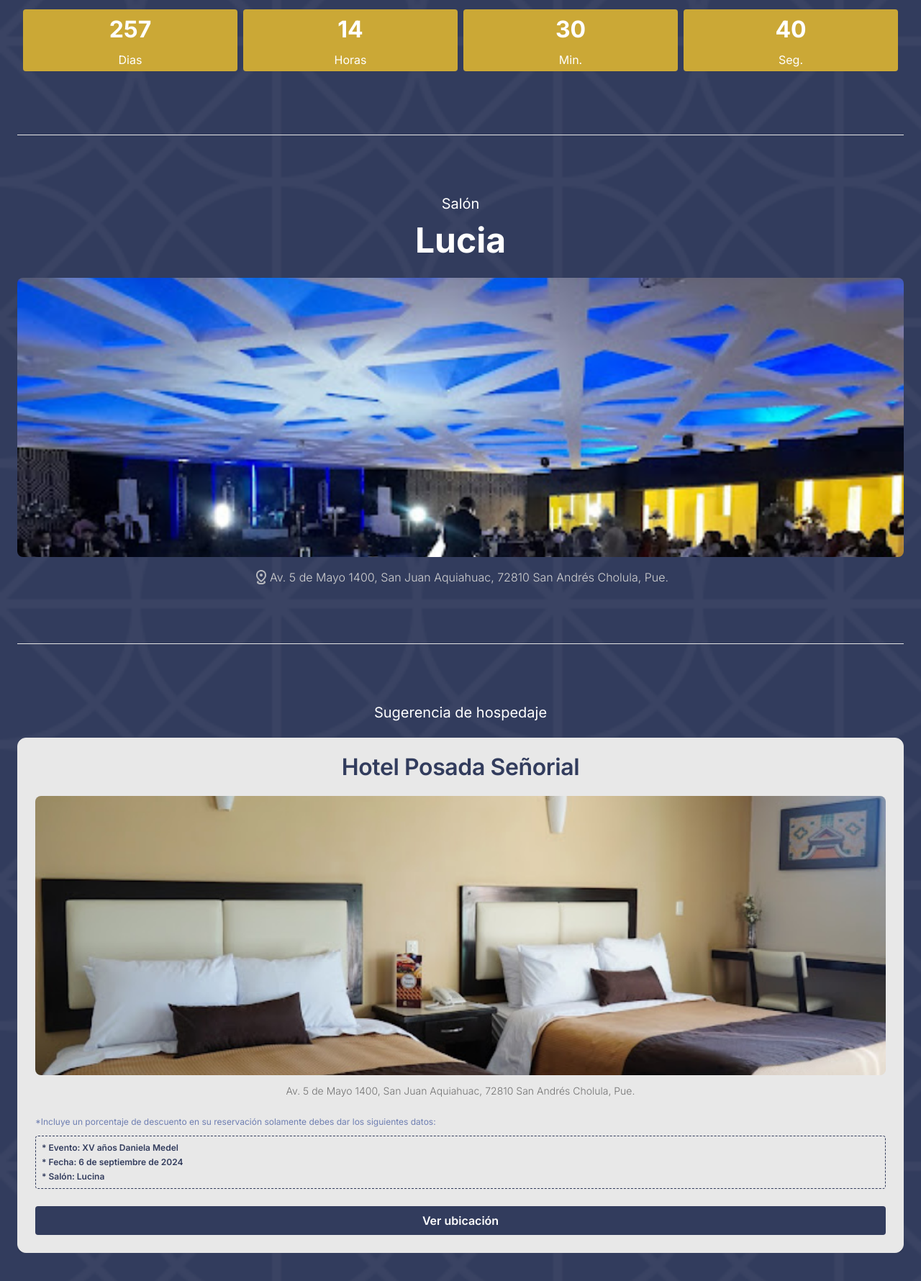
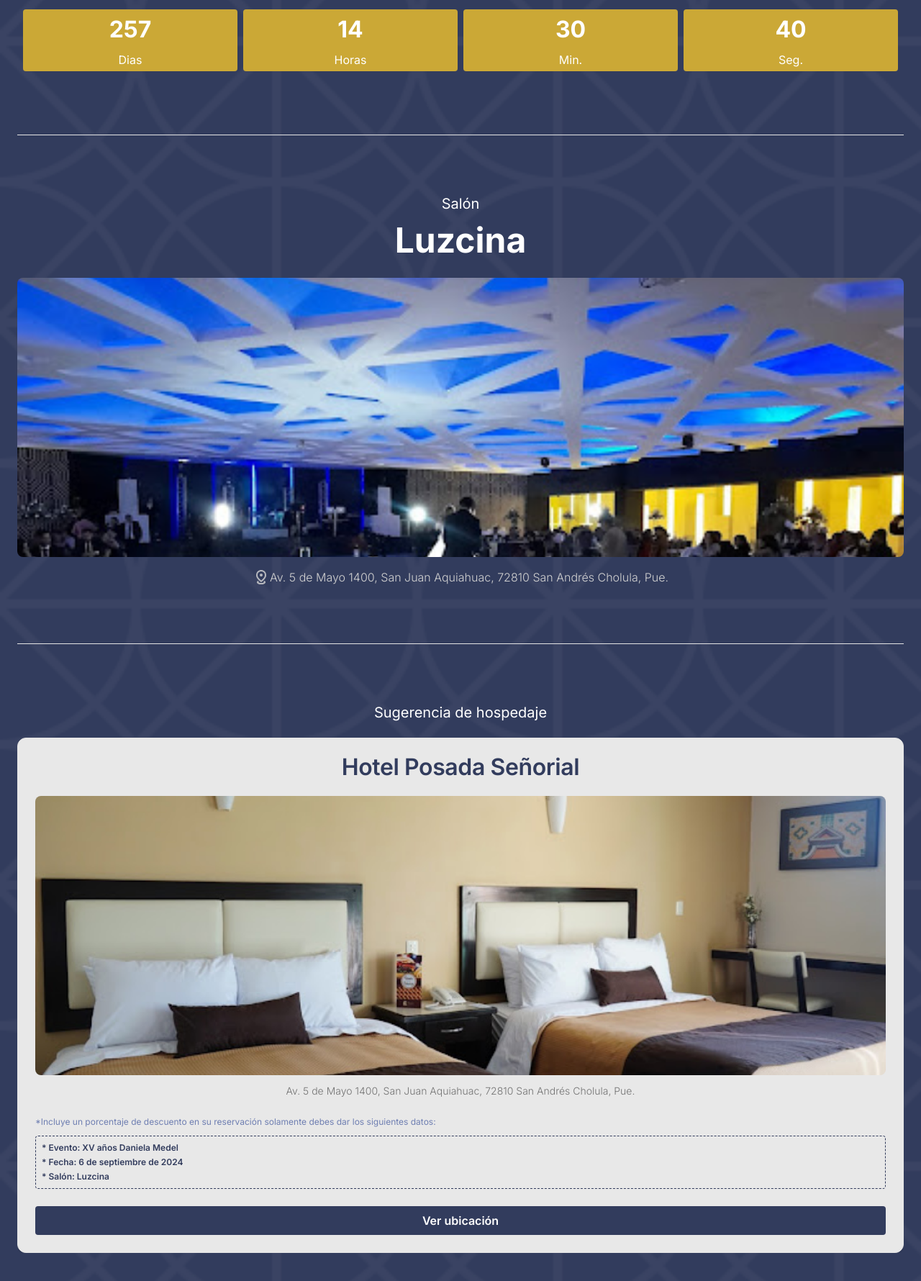
Before and after one commit to VictorVillalva/Invitacion-Proyecto, a Next.js app: page / in a window 1280 px wide. Shown: the part 1481-3261 px from the top of the page at 72% size. Built offline with nearby package versions, Linux system fonts and the light colour scheme.

Commit message:
Pre terminado

```diff
--- a/components/cardHotelConvenio.tsx
+++ b/components/cardHotelConvenio.tsx
@@ -45,7 +45,7 @@ function CardHotelConvenio() {
                                     <span className="font-semibold text-primary-400 text-xs">* Fecha:  6 de septiembre de 2024 </span>
                                     </li>
                                     <li className="flex items-center">
-                                    <span className="font-semibold text-primary-400 text-xs">* Salón:  Lucina </span>
+                                    <span className="font-semibold text-primary-400 text-xs">* Salón: Luzcina </span>
                                     </li>
                                 </ul>
                             </div>
--- a/components/cardSalon.tsx
+++ b/components/cardSalon.tsx
@@ -24,7 +24,7 @@ function CardSalon() {
         <div className="flex flex-col items-center gap-4">
             <div className="flex flex-col items-center text-neutrals-100">
                 <p className="text-[20px]">Salón</p>
-                <p className="font-bold text-[48px]">Lucia</p>
+                <p className="font-bold text-[48px]">Luzcina</p>
             </div>
             <Carousel className="w-full">
                 <CarouselContent>
```
